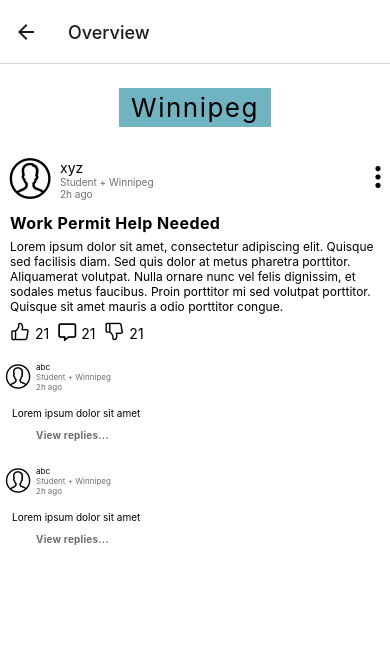
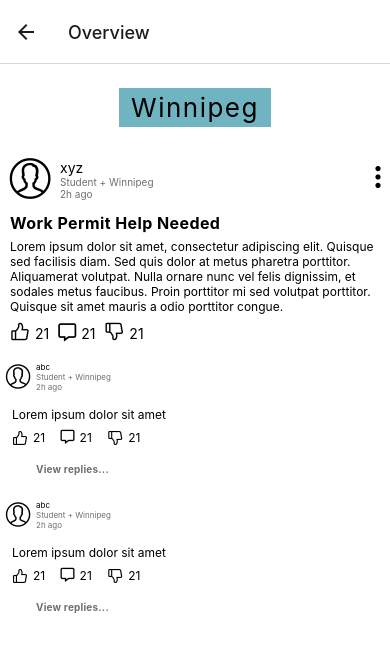
Before and after one commit to navrajkaler996/react-native-client, a React Native app: screen / in a window 390 px wide. Both pictures are taken after a click on the element 195 px from the left and 347 px from the top of the page. Shown: the top 652 px of the page. Built offline with nearby package versions, Linux system fonts and the light colour scheme.

Commit message:
changes in comment

```diff
--- a/components/Comment.js
+++ b/components/Comment.js
@@ -1,7 +1,9 @@
 import React from "react";
 import { StyleSheet, View, Text } from "react-native";
 
+import { AntDesign } from "@expo/vector-icons";
 import { EvilIcons } from "@expo/vector-icons";
+import { FontAwesome5 } from "@expo/vector-icons";
 import { COLORS } from "../utils/constants";
 
 const Comment = ({ comment }) => {
@@ -36,12 +38,35 @@ const Comment = ({ comment }) => {
           {comment.text}
         </Text>
       </View>
+      <View
+        id="comment-reactions-container"
+        style={commentStyles["comment-reactions-container"]}>
+        <View
+          id="comment-reaction-like"
+          style={commentStyles["comment-reaction-like"]}>
+          <AntDesign name="like2" size={16} color="black" />
+          <Text style={{ fontSize: 12 }}>21 </Text>
+        </View>
+        <View style={commentStyles["comment-reaction-like"]}>
+          <FontAwesome5 name="comment-alt" size={14} color="black" />
+          <Text style={{ fontSize: 12 }}>21 </Text>
+        </View>
+        <View
+          id="comment-reaction-dislike"
+          style={commentStyles["comment-reaction-dislike"]}>
+          <AntDesign name="dislike2" size={16} color="black" />
+          <Text style={{ fontSize: 12 }}>21 </Text>
+        </View>
+      </View>
     </View>
   );
 };
 
 const commentStyles = StyleSheet.create({
-  "comment-container": {},
+  "comment-container": {
+    position: "relative",
+    marginBottom: 6,
+  },
   "comment-view-info-container": {
     flexDirection: "row",
     alignItems: "center",
@@ -59,9 +84,23 @@ const commentStyles = StyleSheet.create({
     color: COLORS["text-gray-1"],
   },
   "comment-description": {
-    fontSize: 10,
+    fontSize: 12,
     paddingLeft: 12,
     paddingRight: 12,
+  },
+  "comment-reactions-container": {
+    flexDirection: "row",
+    marginTop: 8,
+    marginLeft: 12,
+    gap: 12,
+  },
+  "comment-reaction-like": {
+    flexDirection: "row",
+    gap: 5,
+  },
+  "comment-reaction-dislike": {
+    flexDirection: "row",
+    gap: 5,
   },
 });
 
```
